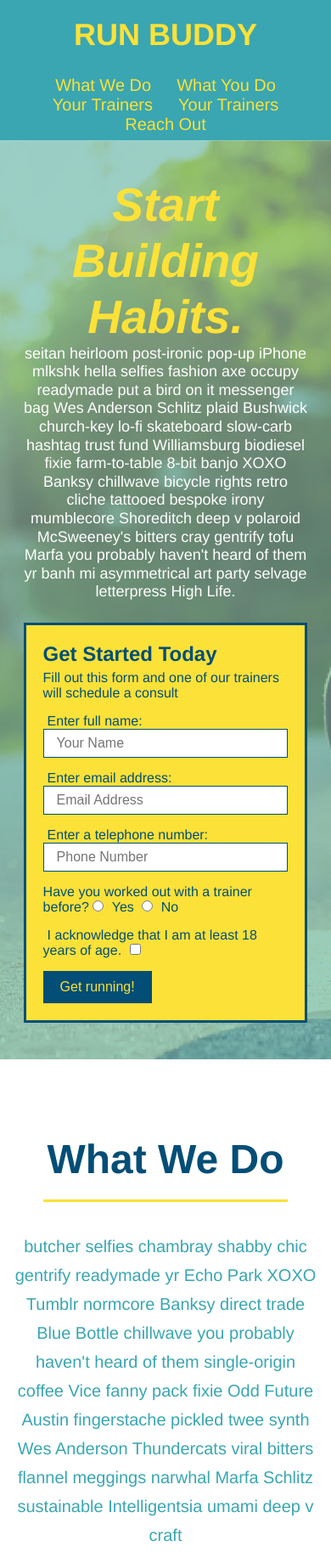
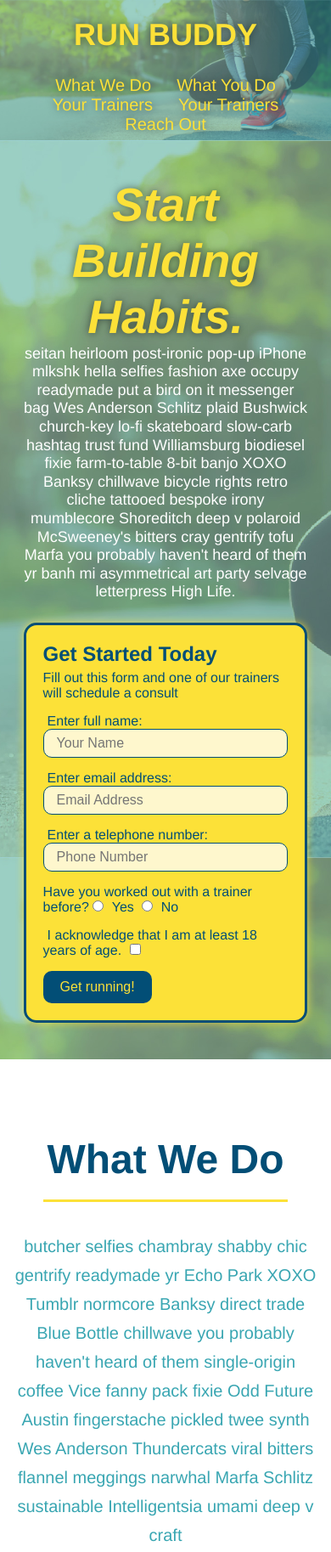
Before and after one commit to typingthings/run-buddy, a plain HTML site: page index.html in a window 390 px wide. Shown: the top 1827 px of the page at 85% size. Drawn offline with Linux system fonts and the light colour scheme.

Commit message:
2.4.6 save point

```diff
--- a/assets/css/style.css
+++ b/assets/css/style.css
@@ -28,6 +28,23 @@ header {
 
     flex-wrap: wrap;
 
+    position: -webkit-sticky;
+
+    position: sticky;
+
+    top: 0;
+
+    background-image: url("../images/hero-bg.jpg");
+
+    background-size: cover;
+
+    background-position: center;
+
+    background-attachment: fixed;
+
+    background-position: 80%;
+
+
 }
 
 header h1 {
@@ -39,6 +56,8 @@ header h1 {
     color: #fce138;
 
     margin: 0;
+
+    text-shadow: 0 0 10px rgba(0, 0, 0, 0.5);
 
 
 }
@@ -78,7 +97,16 @@ header nav ul li a {
 
     font-size: 1.5vw;
 
+    text-shadow: 0 0 10px rgba(0, 0, 0, 0.5);
+
 }
+
+header nav ul li a:hover {
+    background: #fce138;
+    color: #024e76;
+    border-radius: 15px;
+    text-shadow: none;
+  }
 
 footer {
 
@@ -145,6 +173,10 @@ section {
 
     flex-wrap: wrap;
 
+    background-attachment: fixed;
+
+    background-position: 80%;
+
 }
 
 .hero-cta {
@@ -170,6 +202,9 @@ section {
 
     color: #fce138;
 
+    text-shadow: 0 0 10px rgba(0, 0, 0, 0.5);
+
+
   }
 
 /* Hero Style End */
@@ -193,6 +228,12 @@ section {
     width: 40%;
 
     margin: 3.5%;
+
+    box-shadow: 0 0 10px rgba(252, 225, 56, 0.8);
+
+    border-radius: 15px;
+
+
 
 }
 
@@ -226,7 +267,18 @@ section {
 
     margin-bottom: 15px;
 
+    border-radius: 10px;
+
+    background-color: rgba(255,255,255, 0.75);
+
+
 }
+
+.form-input:focus {
+    background-color: rgba(255,255,255, 1);
+
+    outline: none;
+  }
 
 .hero-form label {
 
@@ -246,7 +298,13 @@ section {
 
     font-size: 16px;
 
+    border-radius: 10px;
+
 }
+
+.hero-form button:hover {
+    background-color: #39a6b2;
+  }
 
 
 .intro p {
@@ -514,6 +572,17 @@ section {
 
     margin-top: 5px;
 
+    border-radius: 10px;
+
+}
+
+.contact-form input, .contact-form textarea {
+    /* add a transparent background here */
+  }
+
+  /* create a new css rule for focus state */
+.contact-form input:focus, .contact-form textarea:focus {
+
 }
 
 .contact-form button {
@@ -532,7 +601,14 @@ section {
 
     font-size: 16px;
 
+    border-radius: 10px;
+
 }
+
+.contact-form button:hover {
+    color: #fce138;
+    background: #39a6b2;
+  }
 
 .contact-info a {
 
@@ -555,8 +631,6 @@ section {
 
     width: 80%;
 
-    border-bottom: 1px solid #39a6b2;
-
     display: flex;
 
     flex-wrap: wrap;
@@ -565,13 +639,21 @@ section {
 
     justify-content: space-between;
 
+    border-bottom: 1px solid #39a6b2;
+
+
   }
+
+  .step:last-child {
+    border-bottom: none;
+}
 
   /* MEDIA QUERY FOR SMALLER DESKTOP SCREENS AND SMALLER */
   @media screen and (max-width: 980px) {
     header {
       padding-bottom: 0;
       justify-content: center;
+      position: relative;
     }
 
     header h1 {
```
